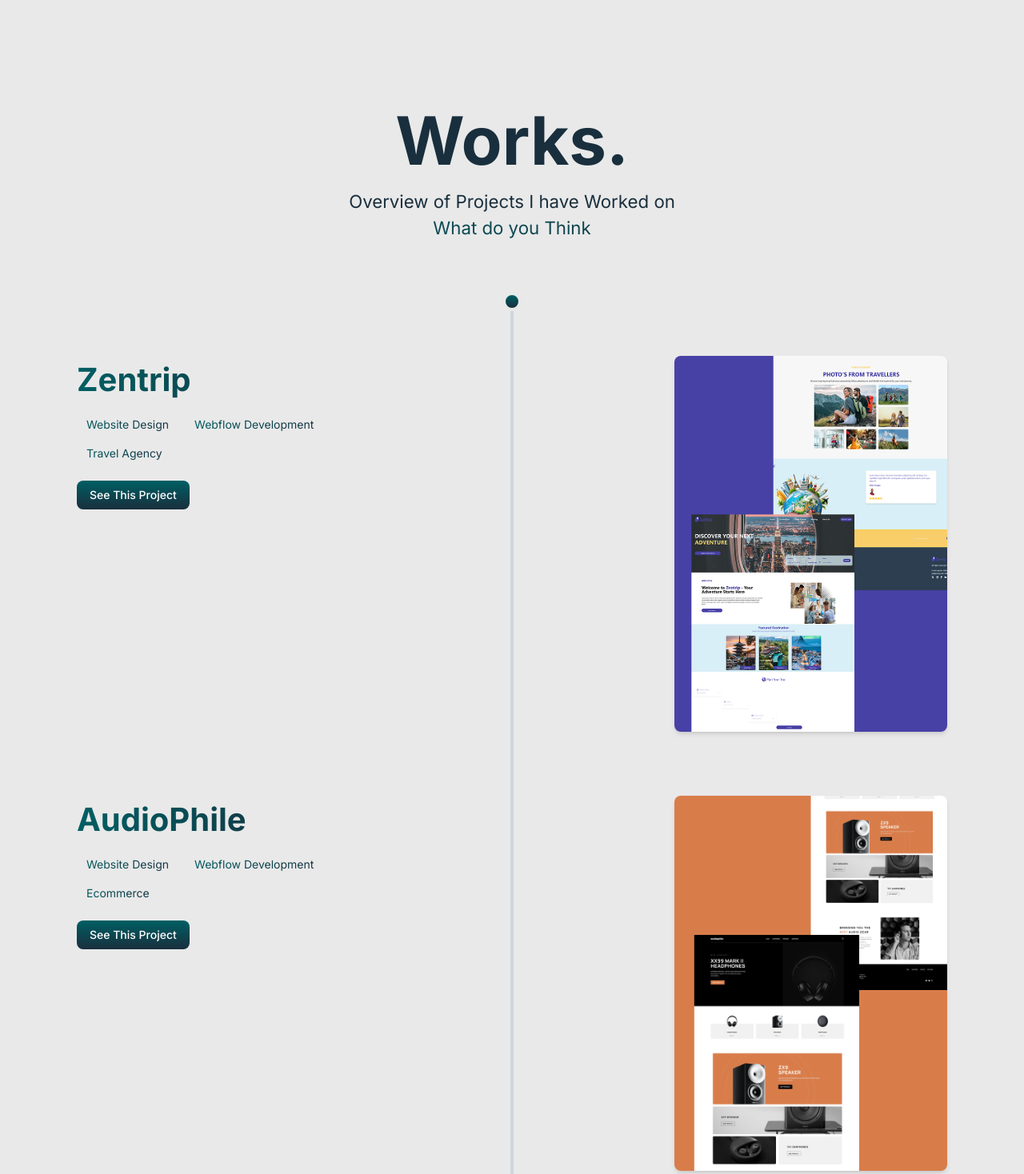
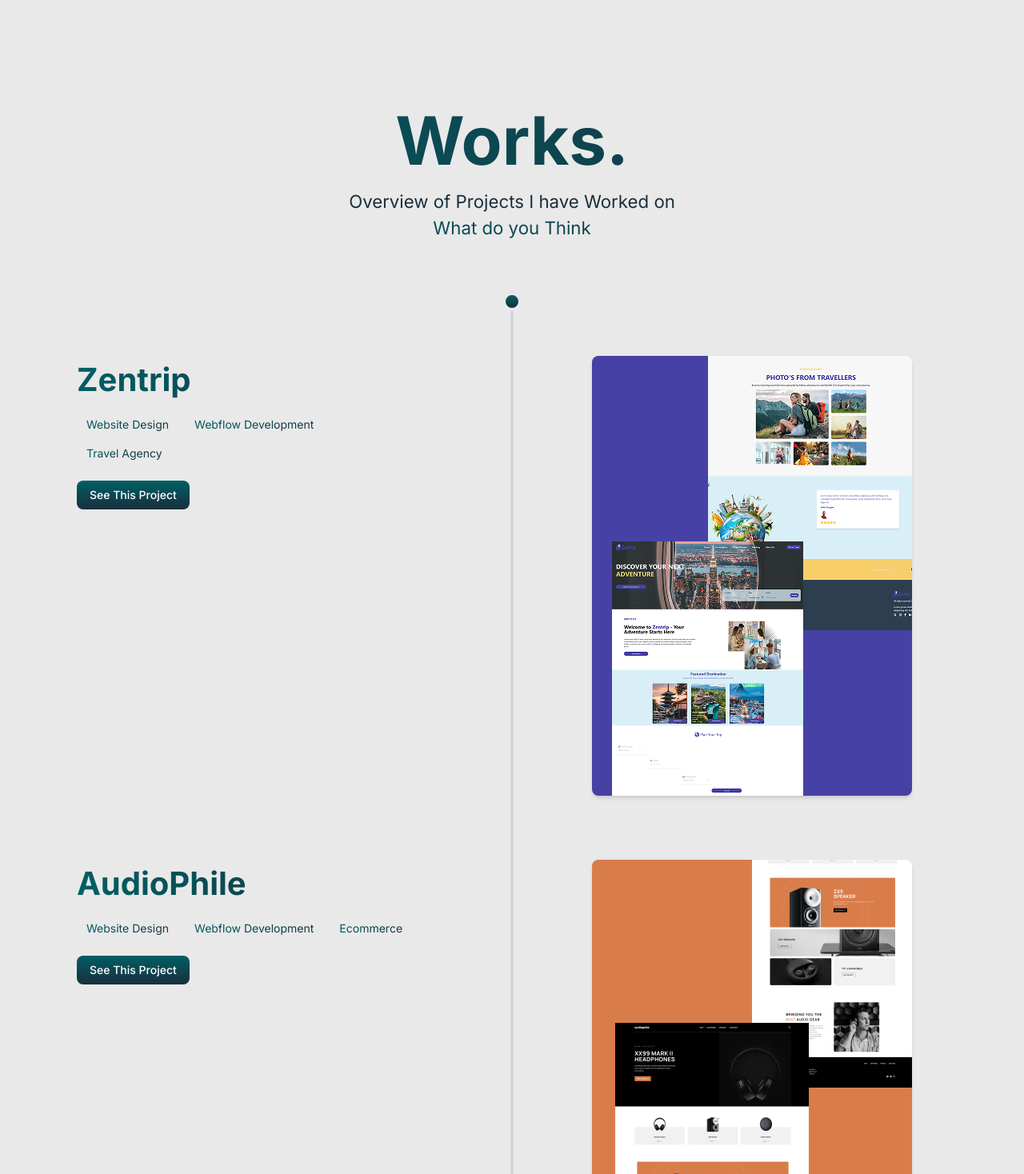
Before and after one commit to Za-editor/tajudeen-fawaz, a React (Vite) app: page / in a window 1280 px wide. Shown: the part 782-2250 px from the top of the page at 80% size. Built offline with nearby package versions, Linux system fonts and the light colour scheme.

Commit message:
minor changes

```diff
--- a/src/components/ProjectsSection.jsx
+++ b/src/components/ProjectsSection.jsx
@@ -62,6 +62,7 @@ const ProjectsSection = () => {
   const progressRef = useRef(null);
   const circleRef = useRef(null);
 
+  // Stroke animation for big FAWAZ text
   useGSAP(() => {
     const text = textRef.current;
     if (!text) return;
@@ -85,13 +86,14 @@ const ProjectsSection = () => {
     });
   });
 
+  // Scroll progress line + circle animation
   useGSAP(() => {
     const line = timelineLineRef.current;
     const progressLine = progressRef.current;
     const circle = circleRef.current;
 
     if (line && progressLine && circle) {
-      const lineHeight = line.offsetHeight;
+      const lineHeight = line.scrollHeight;
 
       gsap.set(progressLine, { height: 0 });
       gsap.set(circle, { y: 0 });
@@ -99,7 +101,7 @@ const ProjectsSection = () => {
       ScrollTrigger.create({
         trigger: line,
         start: "top center",
-        end: "bottom center",
+        end: "bottom bottom",
         scrub: true,
         onUpdate: (self) => {
           const progress = self.progress;
@@ -122,6 +124,7 @@ const ProjectsSection = () => {
 
   return (
     <section className="min-h-[100vh] relative">
+      {/* Background stroke text */}
       <svg
         className="absolute top-1/2 left-1/2 -translate-x-1/2 -translate-y-1/2 w-full h-auto"
         viewBox="0 0 1400 400"
@@ -145,8 +148,9 @@ const ProjectsSection = () => {
         </text>
       </svg>
 
+      {/* Section Header */}
       <div className="text-center text-[#192f3d]">
-        <p className="text-[3.21em] md:text-[5.21em] font-bold text-[#192f3d] leading-[1.4] ">
+        <p className="text-[3.21em] md:text-[5.21em] font-bold text-gradient leading-[1.4] ">
           Works.
         </p>
         <p className="text-[1.25em] md:text-[1.39em] text-[#192f3d] leading-[1.5]">
@@ -157,38 +161,44 @@ const ProjectsSection = () => {
         </p>
       </div>
 
+      {/* Timeline Container */}
       <div className="w-full max-w-6xl mx-auto px-4 py-16">
         <div className="relative">
+          {/* Timeline line */}
           <div
             ref={timelineLineRef}
             className="absolute left-0 md:left-1/2 top-0 h-full w-1 bg-gray-300 -translate-x-1/2"
           ></div>
 
+          {/* Progress line */}
           <div
             ref={progressRef}
             className="absolute left-0 md:left-1/2 top-0 w-1 bg-gradient -translate-x-1/2"
           ></div>
 
+          {/* Circle */}
           <div
             ref={circleRef}
             className="absolute left-0 md:left-1/2 w-6 h-6 rounded-full border-4 border-[#e9e9e9] bg-gradient -translate-x-1/2"
           ></div>
 
+          {/* Timeline Items */}
           <div className="space-y-20 py-20 px-4">
             {timelineData.map((item, index) => (
               <div
                 key={index}
-                className="grid grid-cols-1 md:grid-cols-3 gap-8"
+                className="grid grid-cols-1 md:grid-cols-2 gap-x-50 gap-y-6"
               >
-                <div className="md:col-span-1 text-left pr-6 timeline-text">
-                  <h3 className={`text-[2.5em] font-bold text-gradient `}>
+                {/* Text Section */}
+                <div className="text-left pr-4 timeline-text">
+                  <h3 className="text-[2.5em] font-bold text-gradient">
                     {item.title}
                   </h3>
                   <div className="flex flex-wrap justify-start gap-2 my-3">
                     {item.tags.map((tag, i) => (
                       <span
                         key={i}
-                        className="text-sm bg-gray-200 text-gradient px-3 py-1 "
+                        className="text-sm bg-gray-200 text-gradient px-3 py-1"
                       >
                         {tag}
                       </span>
@@ -196,15 +206,14 @@ const ProjectsSection = () => {
                   </div>
                   <a
                     href={item.link}
-                    className={`inline-block mt-2 px-4 py-2 rounded-lg text-sm font-medium transition bg-gradient text-white hover:bg-indigo-700 `}
+                    className="inline-block mt-2 px-4 py-2 rounded-lg text-sm font-medium transition bg-gradient text-white hover:bg-indigo-700"
                   >
                     See This Project
                   </a>
                 </div>
 
-                <div className="md:col-span-1"></div>
-
-                <div className="md:col-span-1 hover:scale-105 transition-transform duration-300 cursor-pointer">
+                {/* Image Section */}
+                <div className="hover:scale-105 transition-transform duration-300 cursor-pointer">
                   <img
                     src={item.image}
                     alt={item.title}
```
